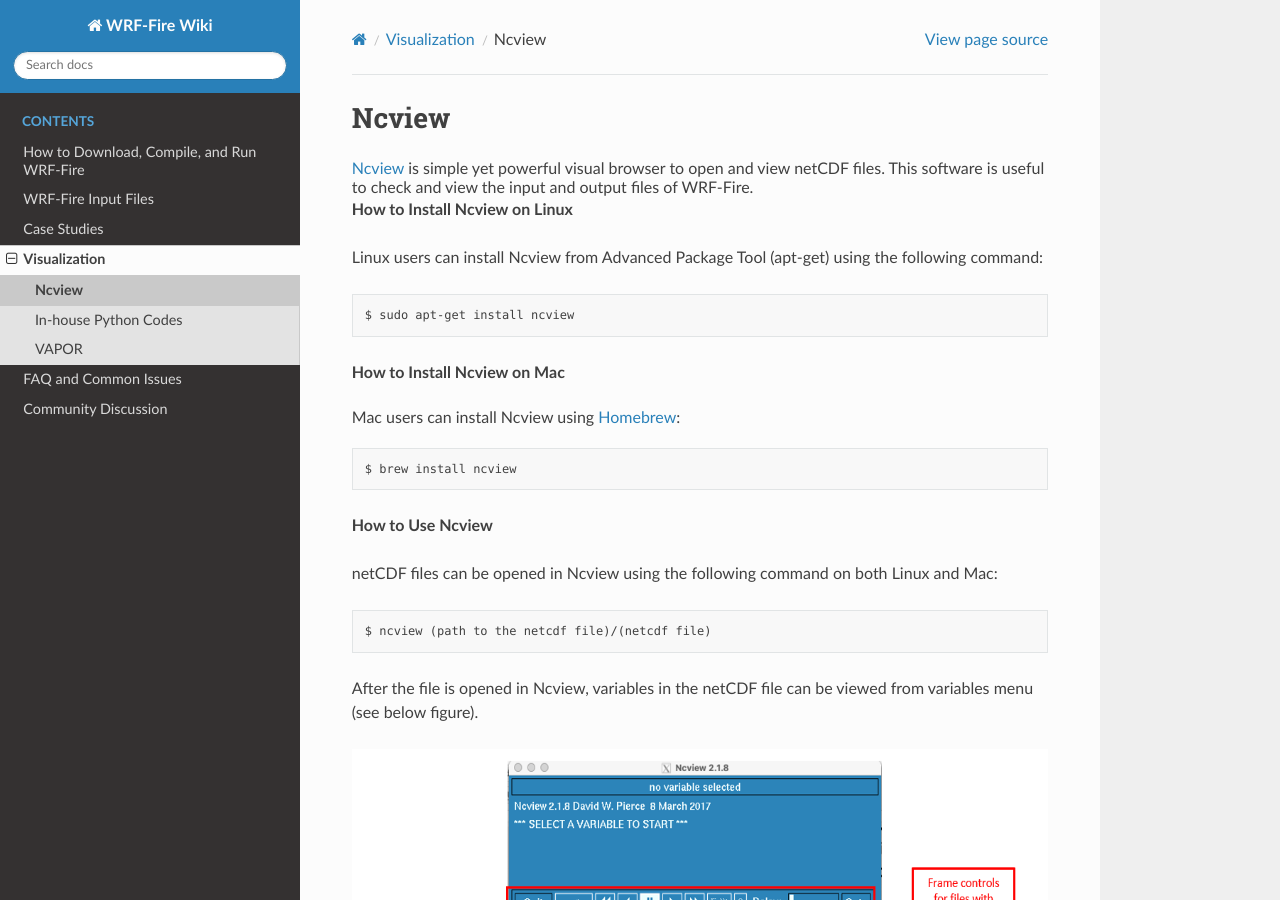
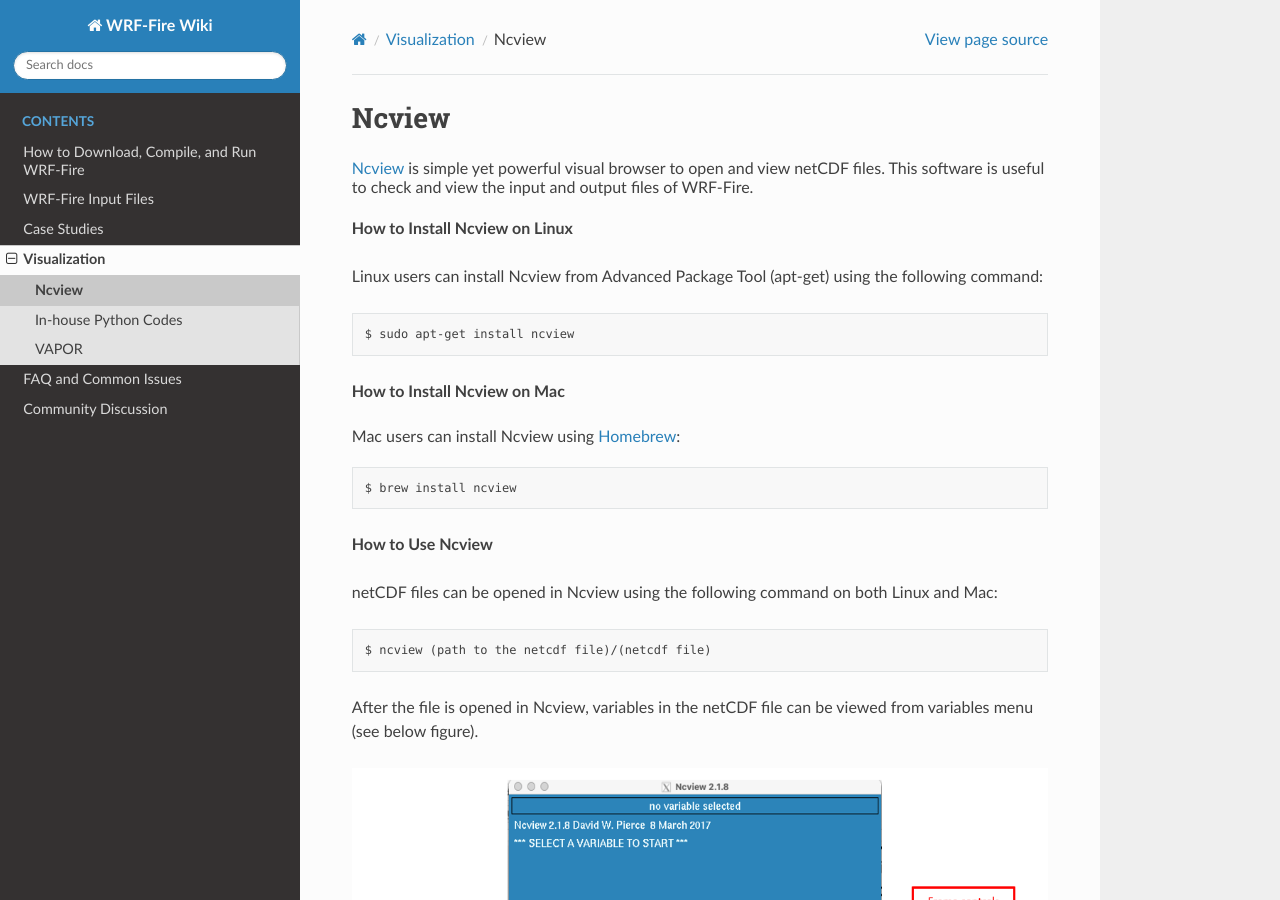
Before and after one commit to WRF-Fire-UNR/UNR-WRF-FIRE, a Sphinx documentation site: the page built from docs/source/ncview.rst, in a window 1280 px wide and 900 px high. Built offline with Sphinx 7.4.7 and the Read the Docs theme 2.0.0, drawn with Linux system fonts in a browser that asks for light colours.

```diff
--- a/docs/source/ncview.rst
+++ b/docs/source/ncview.rst
@@ -5,7 +5,7 @@ Ncview
 
 .. raw:: html
 
-   <a href="http://cirrus.ucsd.edu/~pierce/software/ncview/index.html" target="_blank">Ncview</a> is simple yet powerful visual browser to open and view netCDF files. This software is useful to check and view the input and output files of WRF-Fire. <br>
+   <a href="http://cirrus.ucsd.edu/~pierce/software/ncview/index.html" target="_blank">Ncview</a> is simple yet powerful visual browser to open and view netCDF files. This software is useful to check and view the input and output files of WRF-Fire. <br><br>
 
 **How to Install Ncview on Linux**
 
```
